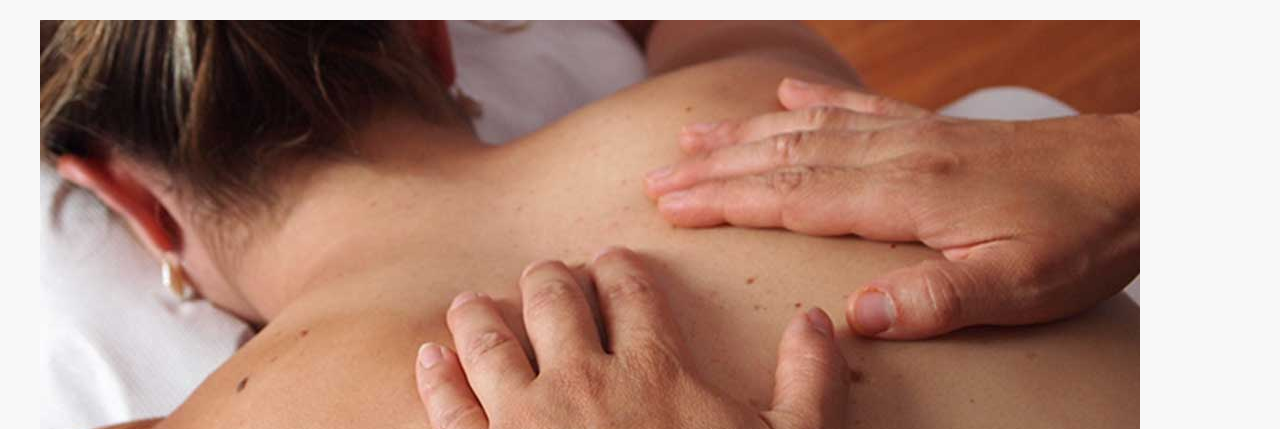
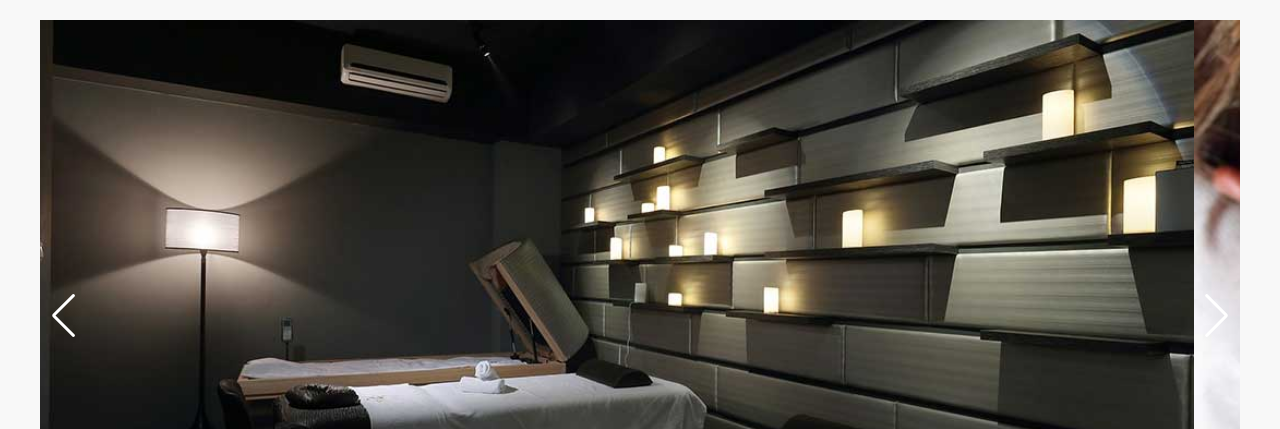
Before and after one commit to Juany313/Carolina-Spa, a website: page index.html in a window 1280 px wide. Shown: the part 371-800 px from the top of the page. Drawn offline with nearby package versions, Linux system fonts and the light colour scheme; files that its build step writes are made by us from their sources; files whose address does not match are found by name; a web font is replaced by a local one.

Commit message:
configuracion slider swiper

```diff
--- a/index.html
+++ b/index.html
@@ -8,6 +8,10 @@
     <link rel="preconnect" href="https://fonts.googleapis.com">
     <link rel="preconnect" href="https://fonts.gstatic.com" crossorigin>
     <link href="https://fonts.googleapis.com/css2?family=Italianno&family=Lato:wght@400;700;900&display=swap" rel="stylesheet">
+    <link
+        rel="stylesheet"
+        href="https://cdn.jsdelivr.net/npm/swiper@11/swiper-bundle.min.css"
+    />
     <link rel="stylesheet" href="build/css/app.css">
 </head>
 <body>
@@ -53,10 +57,16 @@
         </div>
     </div>
 
-    <section class="slider">
+    <section class="slider contenedor">
         <ul class="slider__contenedor">
             <li class="slider__slide">
-                <img src="build/img/slide_02.jpg" alt="imagen slide">
+                <img class="slider__imagen" src="build/img/slide_01.jpg" alt="imagen slide">
+            </li>
+            <li class="slider__slide">
+                <img class="slider__imagen" src="build/img/slide_02.jpg" alt="imagen slide">
+            </li>
+            <li class="slider__slide">
+                <img class="slider__imagen" src="build/img/slide_03.jpg" alt="imagen slide">
             </li>
         </ul>
     </section>
@@ -263,5 +273,7 @@
         <p class="footer__copyright">Carolina Spa & Salon. Todos los derechos reservados</p>
     </footer>
 
+    <script src="https://cdn.jsdelivr.net/npm/swiper@11/swiper-bundle.min.js"></script>
+    <script src="js/app.js"></script>
 </body>
 </html>
--- /dev/null
+++ b/js/app.js
@@ -0,0 +1,11 @@
+window.swiper = new Swiper({
+    el: '.slider__contenedor',
+    slideClass: 'slider__slide',
+    createElements: true,
+    autoplay : {
+        delay: 5000
+    },
+    loop: true,
+    pagination: true,
+    navigation: true
+})
--- a/src/scss/contenido/_index.scss
+++ b/src/scss/contenido/_index.scss
@@ -1,3 +1,4 @@
+@forward 'slider';
 @forward 'bienvenida';
 @forward 'cards';
 @forward 'horarios';
--- /dev/null
+++ b/src/scss/contenido/_slider.scss
@@ -0,0 +1,33 @@
+@use 'base/mixins' as m;
+@use 'base/variables' as v;
+
+
+.slider {
+    overflow: hidden;
+    position: relative;
+
+    &__slide {
+        height: 100%;
+        flex-shrink: 0;
+        width: 100%;
+        position: relative;
+        transition-property: transform;
+    }
+
+    &__imagen {
+        width: 100%;
+    }
+}
+
+.swiper-button-next,
+.swiper-button-prev {
+    color: v.$blanco;
+}
+
+.swiper-pagination-bullet {
+    background-color: v.$blanco;
+    opacity: .8;
+}
+.swiper-pagination-bullet-active {
+    background-color: v.$primario;
+}
```
